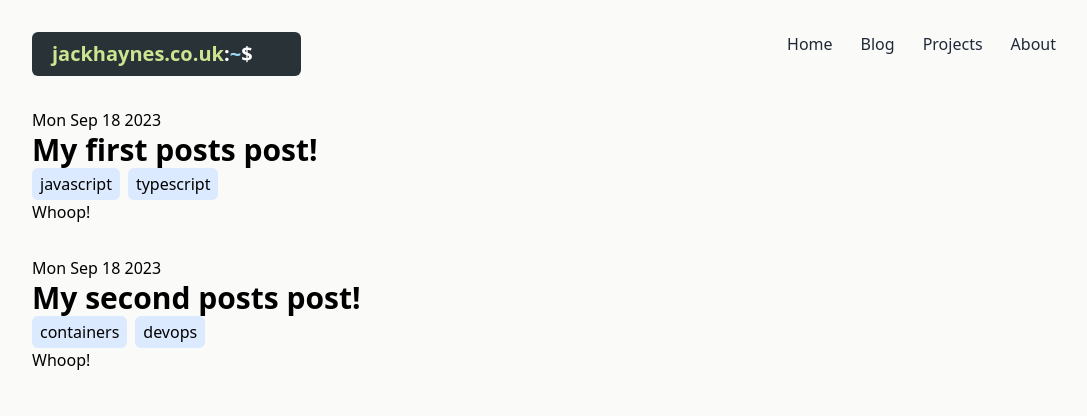
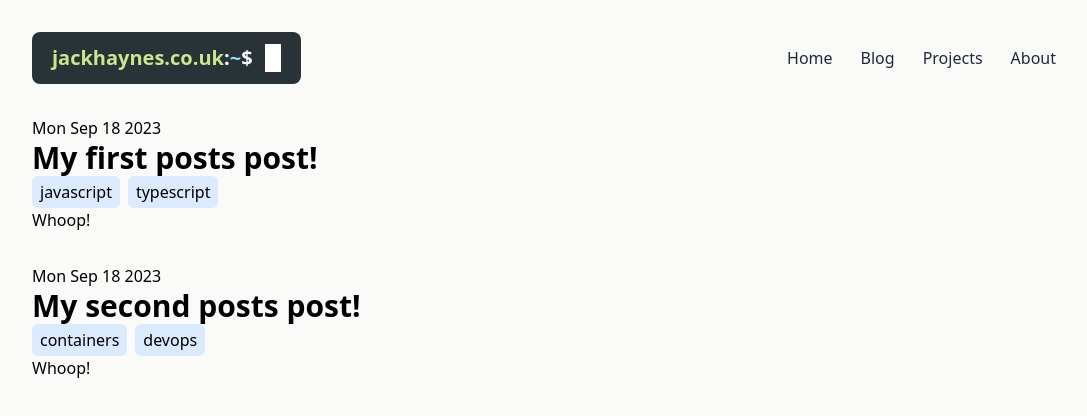
Before and after one commit to jdhaynes/personal-website, a Next.js app: page /blog in a window 1280 px wide. Shown: the top 416 px of the page, without its empty margins (96-1183 px from the left). Built offline with nearby package versions, Linux system fonts and the light colour scheme.

Commit message:
Small tweaks to logo animation.

```diff
--- a/components/layout/header/Header.tsx
+++ b/components/layout/header/Header.tsx
@@ -10,7 +10,7 @@ interface Props {
 
 const Header: React.FC<Props> = ({ title, navLinks }: Props) => {
   return (
-    <header className="flex justify-between py-8 text-gray-800">
+    <header className="flex justify-between items-center py-8 text-gray-800">
       <Logo title={title} />
       <NavBar links={navLinks}></NavBar>
     </header>
--- a/components/layout/header/Logo.tsx
+++ b/components/layout/header/Logo.tsx
@@ -4,7 +4,7 @@ import Link from "next/link";
 const Logo: React.FC<{ title: string }> = ({ title }) => {
   return (
     <Link href="/">
-      <div className="flex bg-material-gray text-xl font-bold py-2 px-5 rounded-md">
+      <div className="flex bg-material-gray text-xl font-bold py-3 px-5 rounded-lg">
         <div className="text-material-green">jackhaynes.co.uk</div>
         <div className="text-white">:</div>
         <div className="text-material-cyan">~</div>
--- a/tailwind.config.ts
+++ b/tailwind.config.ts
@@ -25,7 +25,7 @@ const config: Config = {
         },
       },
       animation: {
-        cursor: "blink 1s infinite",
+        cursor: "blink 1s 3",
       },
     },
   },
```
